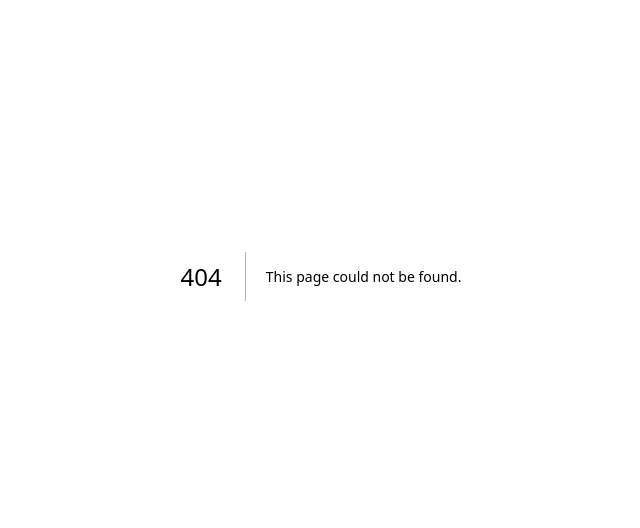
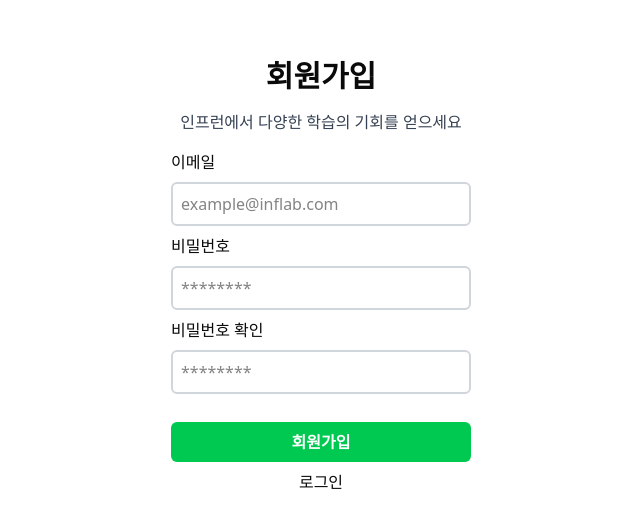
Before and after one commit to StudySandbox/inflearn-fullstack-clone, a Next.js app in the folder frontend/: page /signup in a window 1280 px wide. Before the commit this address had no page. Shown: the part 124-652 px from the top of the page, without its empty margins (319-959 px from the left). Built offline with nearby package versions, Linux system fonts and the light colour scheme.

Commit message:
FE-로그인/회원가입/로그아웃

```diff
--- /dev/null
+++ b/frontend/app/(auth)/signin/page.tsx
@@ -0,0 +1,61 @@
+"use client";
+
+import Link from "next/link";
+import { useState } from "react";
+import { signIn } from "next-auth/react";
+
+const SigninPage = () => {
+  const [email, setEmail] = useState("");
+  const [password, setPassword] = useState("");
+
+  const onSubmit = async (event: React.FormEvent<HTMLFormElement>) => {
+    event.preventDefault();
+
+    // 로그인 진행
+    signIn("credentials", {
+      email,
+      password,
+      redirectTo: "/",
+    });
+  };
+
+  return (
+    <>
+      <div className="flex h-screen flex-col items-center justify-center gap-4">
+        <h1 className="text-3xl font-bold">로그인</h1>
+        <p className="text-gray-700">인프런 계정으로 로그인할 수 있어요</p>
+
+        <form onSubmit={onSubmit} className="flex min-w-[300px] flex-col gap-2">
+          <label htmlFor="email">이메일</label>
+          <input
+            type="email"
+            name="email"
+            placeholder="example@inflab.com"
+            value={email}
+            onChange={(event) => setEmail(event.target.value)}
+            className="rounded-sm border-2 border-gray-300 p-2"
+          />
+
+          <label htmlFor="password">비밀번호</label>
+          <input
+            type="password"
+            name="password"
+            placeholder="********"
+            value={password}
+            onChange={(event) => setPassword(event.target.value)}
+            className="rounded-sm border-2 border-gray-300 p-2"
+          />
+
+          <button className="mt-5 cursor-pointer rounded-sm bg-green-500 p-2 font-bold text-white">
+            로그인
+          </button>
+          <Link href="/signup" className="text-center">
+            회원가입
+          </Link>
+        </form>
+      </div>
+    </>
+  );
+};
+
+export default SigninPage;
--- /dev/null
+++ b/frontend/app/(auth)/signup/page.tsx
@@ -0,0 +1,83 @@
+"use client";
+
+import Link from "next/link";
+import { useState } from "react";
+import { redirect } from "next/navigation";
+
+import { signUp } from "@/app/actions/auth-actions";
+
+const SignupPage = () => {
+  const [email, setEmail] = useState("");
+  const [password, setPassword] = useState("");
+  const [passwordConfirm, setPasswordConfirm] = useState("");
+
+  const onSubmit = async (event: React.FormEvent<HTMLFormElement>) => {
+    event.preventDefault();
+
+    if (password !== passwordConfirm) {
+      alert("비밀번호가 일치하지 않습니다.");
+      return;
+    }
+
+    const result = await signUp({
+      email,
+      password,
+    });
+
+    if (result?.status === "ok") {
+      redirect("/signin");
+    }
+
+    if (result?.message) {
+      alert(result.message);
+    }
+  };
+
+  return (
+    <div className="flex h-screen flex-col items-center justify-center gap-4">
+      <h1 className="text-3xl font-bold">회원가입</h1>
+      <p className="text-gray-700">인프런에서 다양한 학습의 기회를 얻으세요</p>
+
+      <form onSubmit={onSubmit} className="flex min-w-[300px] flex-col gap-2">
+        <label htmlFor="email">이메일</label>
+        <input
+          type="email"
+          name="email"
+          placeholder="example@inflab.com"
+          value={email}
+          onChange={(event) => setEmail(event.target.value)}
+          className="rounded-sm border-2 border-gray-300 p-2"
+        />
+
+        <label htmlFor="password">비밀번호</label>
+        <input
+          type="password"
+          name="password"
+          placeholder="********"
+          value={password}
+          onChange={(event) => setPassword(event.target.value)}
+          className="rounded-sm border-2 border-gray-300 p-2"
+        />
+
+        <label htmlFor="passwordConfirm">비밀번호 확인</label>
+        <input
+          type="password"
+          name="passwordConfirm"
+          placeholder="********"
+          value={passwordConfirm}
+          onChange={(event) => setPasswordConfirm(event.target.value)}
+          className="rounded-sm border-2 border-gray-300 p-2"
+        />
+
+        <button className="mt-5 cursor-pointer rounded-sm bg-green-500 p-2 font-bold text-white">
+          회원가입
+        </button>
+        <Link href="/signin" className="text-center">
+          로그인
+        </Link>
+      </form>
+    </div>
+  );
+};
+
+export default SignupPage;
--- /dev/null
+++ b/frontend/app/actions/auth-actions.ts
@@ -0,0 +1,36 @@
+"use server";
+
+import { prisma } from "@/prisma";
+import { saltAndHashPassword } from "@/lib/password-utils";
+
+type ParametersType = {
+  email: string;
+  password: string;
+};
+
+export const signUp = async ({ email, password }: ParametersType) => {
+  try {
+    const existingUser = await prisma.user.findUnique({
+      where: {
+        email,
+      },
+    });
+
+    if (existingUser) {
+      return { message: "이미 존재하는 이메일 입니다." };
+    }
+
+    const user = await prisma.user.create({
+      data: {
+        email,
+        hashedPassword: saltAndHashPassword(password),
+      },
+    });
+
+    if (user) {
+      return { status: "ok" };
+    }
+  } catch (error) {
+    return { message: "회원가입에 실패했습니다." };
+  }
+};
--- a/frontend/app/page.tsx
+++ b/frontend/app/page.tsx
@@ -1,3 +1,39 @@
-export default function Home() {
-  return <div>Home Page</div>;
+import Link from "next/link";
+import { signOut } from "@/auth";
+
+import { auth } from "@/auth";
+
+export default async function Home() {
+  const session = await auth();
+
+  return (
+    <div>
+      <p>로그인 된 유저 정보</p>
+      <p>이메일: {session?.user?.email}</p>
+
+      {/* 로그아웃 */}
+      {session?.user ? (
+        <form
+          action={async () => {
+            "use server";
+            await signOut();
+          }}
+        >
+          <button
+            type="submit"
+            className="cursor-pointer rounded-sm bg-red-200 px-2"
+          >
+            로그아웃
+          </button>
+        </form>
+      ) : (
+        <Link
+          href="/signin"
+          className="cursor-pointer underline-offset-1 hover:underline"
+        >
+          로그인
+        </Link>
+      )}
+    </div>
+  );
 }
```
